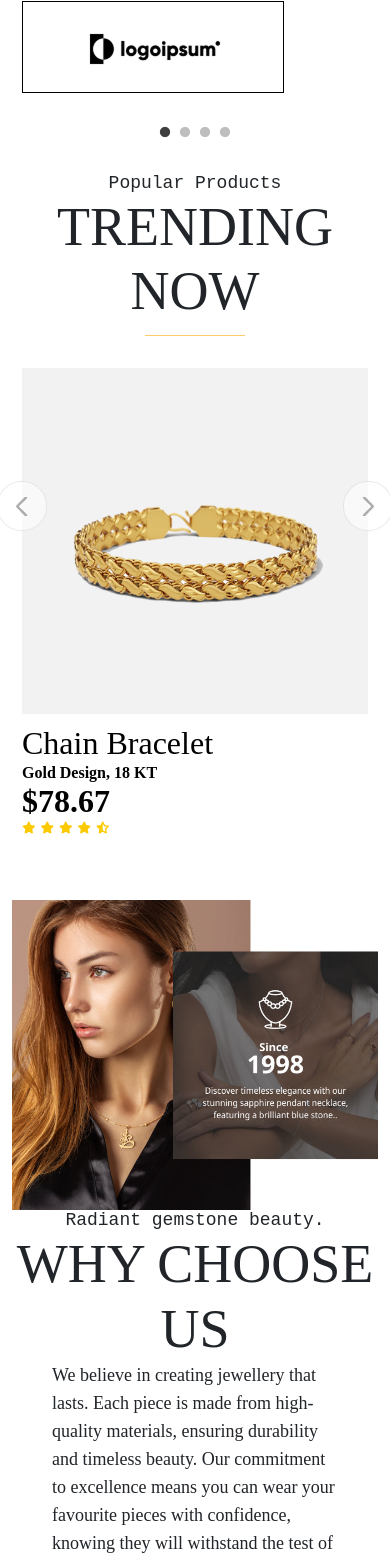
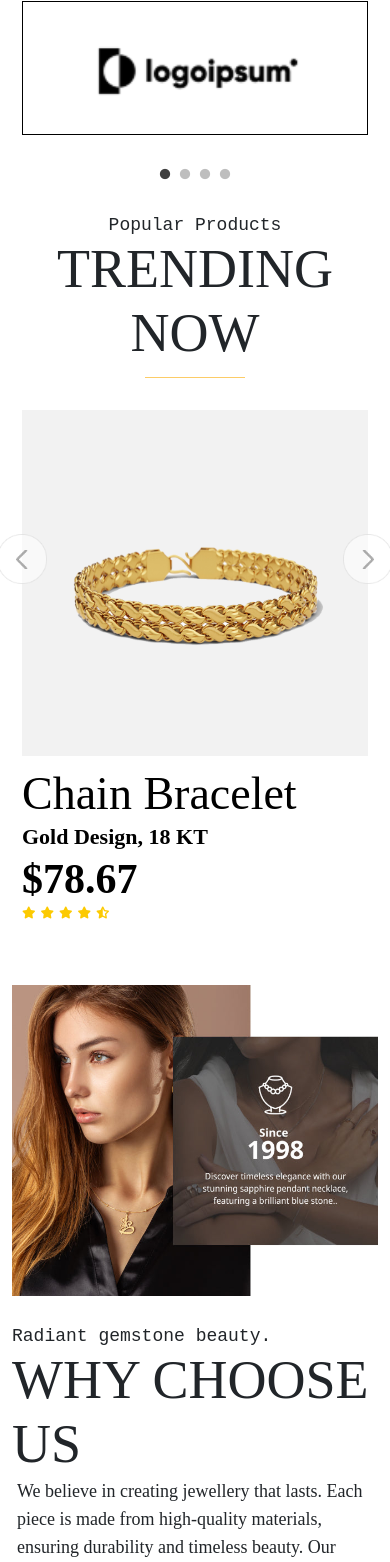
Before and after one commit to pranay793/Jewellery-website, a React (Create React App) app: page / in a window 390 px wide. Shown: the part 385-1947 px from the top of the page. Built offline with nearby package versions, Linux system fonts and the light colour scheme; data requests are answered from the project's data file; a web font is replaced by a local one.

Commit message:
update responsive css

```diff
--- a/src/components/Header.css
+++ b/src/components/Header.css
@@ -85,3 +85,59 @@
       align-items: flex-start;
     }
   }
+
+  /* Slide-in menu base */
+.mobile-menu {
+  position: fixed;
+  top: 0;
+  right: -100%;
+  width: 80%;
+  height: 100vh;
+  background-color: #000;
+  color: white;
+  z-index: 9999;
+  transition: right 0.3s ease-in-out;
+  display: flex;
+  flex-direction: column;
+  padding: 20px;
+}
+
+/* When menu is open */
+.mobile-menu.open {
+  right: 0;
+}
+
+/* Close button */
+.close-btn {
+  background: none;
+  border: none;
+  font-size: 2rem;
+  color: white;
+  align-self: flex-end;
+  cursor: pointer;
+}
+
+/* Nav links inside mobile menu */
+.mobile-nav {
+  display: flex;
+  flex-direction: column;
+  margin-top: 2rem;
+}
+
+.mobile-nav a {
+  color: white;
+  text-decoration: none;
+  font-size: 1.25rem;
+  padding: 10px 0;
+  border-bottom: 1px solid rgba(255,255,255,0.1);
+  transition: color 0.2s;
+}
+
+.mobile-nav a:hover {
+  color: #ff69b4; /* optional: pink on hover */
+}
+@media (max-width: 768px) {
+  .nav-links {
+    display: none !important;
+  }
+}
--- a/src/components/Header.jsx
+++ b/src/components/Header.jsx
@@ -73,9 +73,20 @@ useEffect(() => {
             </div>
           </div>
           <div className='col-md-6 col-2 order-lg-1 order-2'>
-            <div className="menu-icon" onClick={() => setMobileMenuOpen(!mobileMenuOpen)}>
-              ☰
+          <div className="menu-icon" onClick={() => setMobileMenuOpen(!mobileMenuOpen)}>
+            ☰
+          </div>
+          {/* Mobile Slide-In Menu */}
+            <div className={`mobile-menu ${mobileMenuOpen ? 'open' : ''}`}>
+              <button className="close-btn" onClick={() => setMobileMenuOpen(false)}>×</button>
+              <nav className="mobile-nav">
+                <Link to="/" onClick={() => setMobileMenuOpen(false)}>Home</Link>
+                <Link to="#">About us</Link>
+                <Link to="/Shop" onClick={() => setMobileMenuOpen(false)}>Product</Link>
+                <Link to="#">Contact us</Link>
+              </nav>
             </div>
+
             <nav className={`nav-links ${mobileMenuOpen ? 'open' : ''}`}>
               <a href="/">Home</a>
               <a href="#">About us</a>
--- a/src/components/custom.css
+++ b/src/components/custom.css
@@ -107,6 +107,8 @@
 
     .slide-content h2 {
       font-size: 1.5rem;
+      line-height: 2rem;
+      font-weight: 700;
     }
 
     .slide-content p {
@@ -1099,3 +1101,43 @@ footer p a{
   from { opacity: 0; transform: translateY(10px); }
   to { opacity: 1; transform: translateY(0); }
 }
+
+
+
+.carousel-item img{
+  width: 100%;
+}
+
+@media screen and (max-width: 767px){
+  .price-box h4 {
+    font-size: 46px;
+}
+  .describ-text {
+    font-size: 22px;
+    line-height: 32px;
+}
+  .price-text {
+    font-size: 42px;
+    line-height: 52px;
+}
+.lft-img{
+  width: 100%;
+  text-align: center;
+  margin-bottom: 30px;
+}
+.why-choose h3{
+  text-align: left;
+}
+.why-choose h2{
+  text-align: left;
+}
+.why-choose p{
+  padding: 0 5px;
+}
+.why-btn{
+  margin: 20px 0 0;
+}
+.review-area .bg-grey{
+  margin-bottom: 30px;
+}
+}
```
